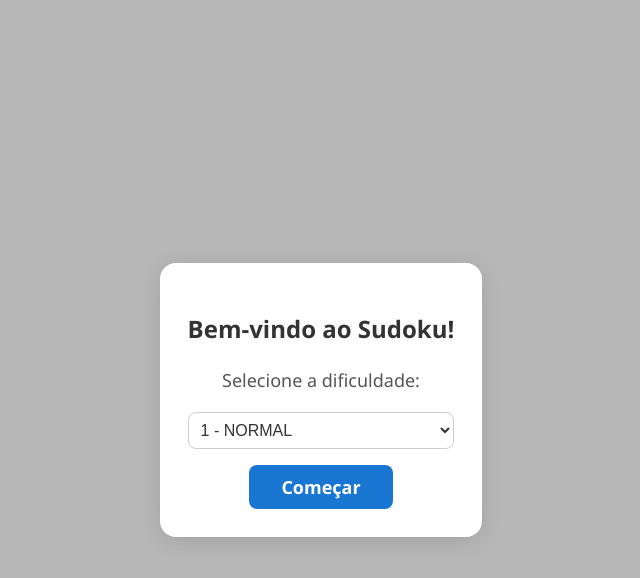
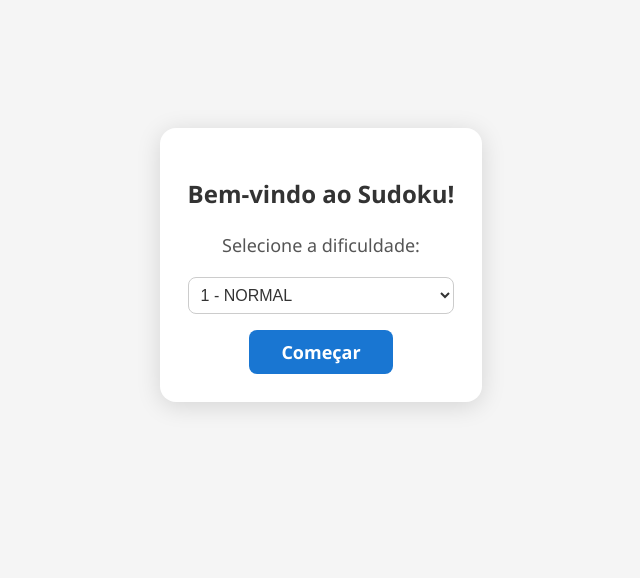
Before and after one commit to ChicoStuhl/websudoku, a React (Vite) app: page / in a window 1280 px wide. Shown: the top 578 px of the page, without its empty margins (319-959 px from the left). Built offline with nearby package versions, Linux system fonts and the light colour scheme.

Commit message:
Arrumando a UI

```diff
--- a/src/App.css
+++ b/src/App.css
@@ -12,7 +12,7 @@
   font-family: 'Segoe UI', Arial, sans-serif;
   background: #f5f5f5;
   min-height: 100vh;
-  min-width: 100vh;
+  min-width: 100vw;
   max-height: 100vh;
   width: 100vw;
   padding: 0;
@@ -25,6 +25,7 @@
   flex-direction: column;
   align-items: center;
 }
+
 .sudoku-app, .grid, .row, .cell {
   user-select: none;
   -webkit-user-select: none;
@@ -285,13 +286,7 @@
 .color-btn.color-9 { background-color: #fff8e1; }
 
 .modal-overlay {
-  position: fixed;
-  top: 0; left: 0; right: 0; bottom: 0;
-  background: rgba(0,0,0,0.25);
-  display: flex;
-  align-items: center;
-  justify-content: center;
-  z-index: 1000;
+  margin-top: 10%;
 }
 .modal-content {
   background: #fff;
--- a/src/App.tsx
+++ b/src/App.tsx
@@ -497,7 +497,7 @@ const App: React.FC = () => {
       {!showWelcome && (
         <div className="container">
           <div className="header-controls">
-            <button className="back-btn" onClick={handleBackToMenu} onTouchStart={handleBackToMenu}>← Voltar</button>
+            <button className="back-btn" onClick={handleBackToMenu} onTouchStart={handleBackToMenu}>←</button>
           </div>
           <div className="grid">
             {grid.map((row, rowIdx) => (
```
